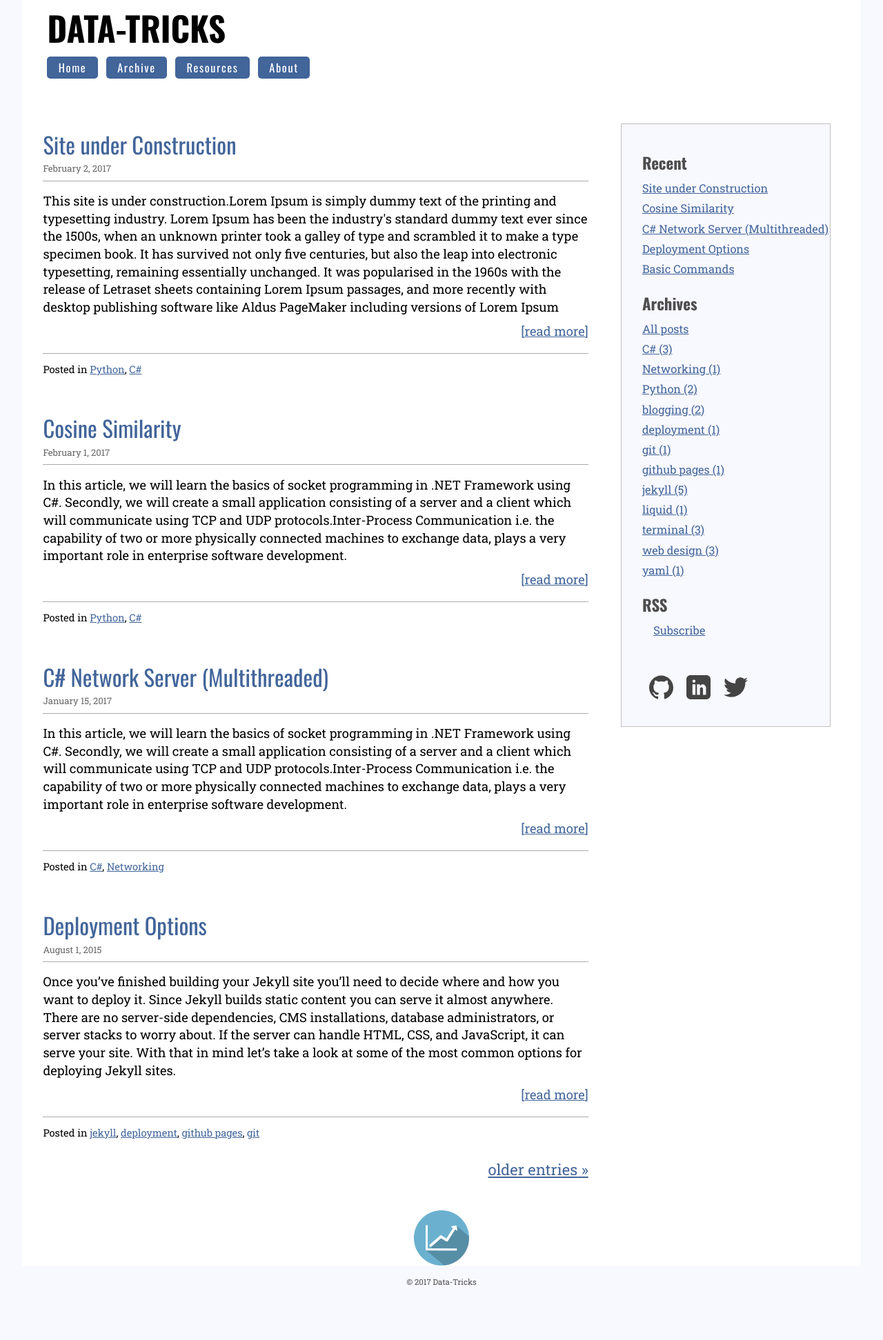
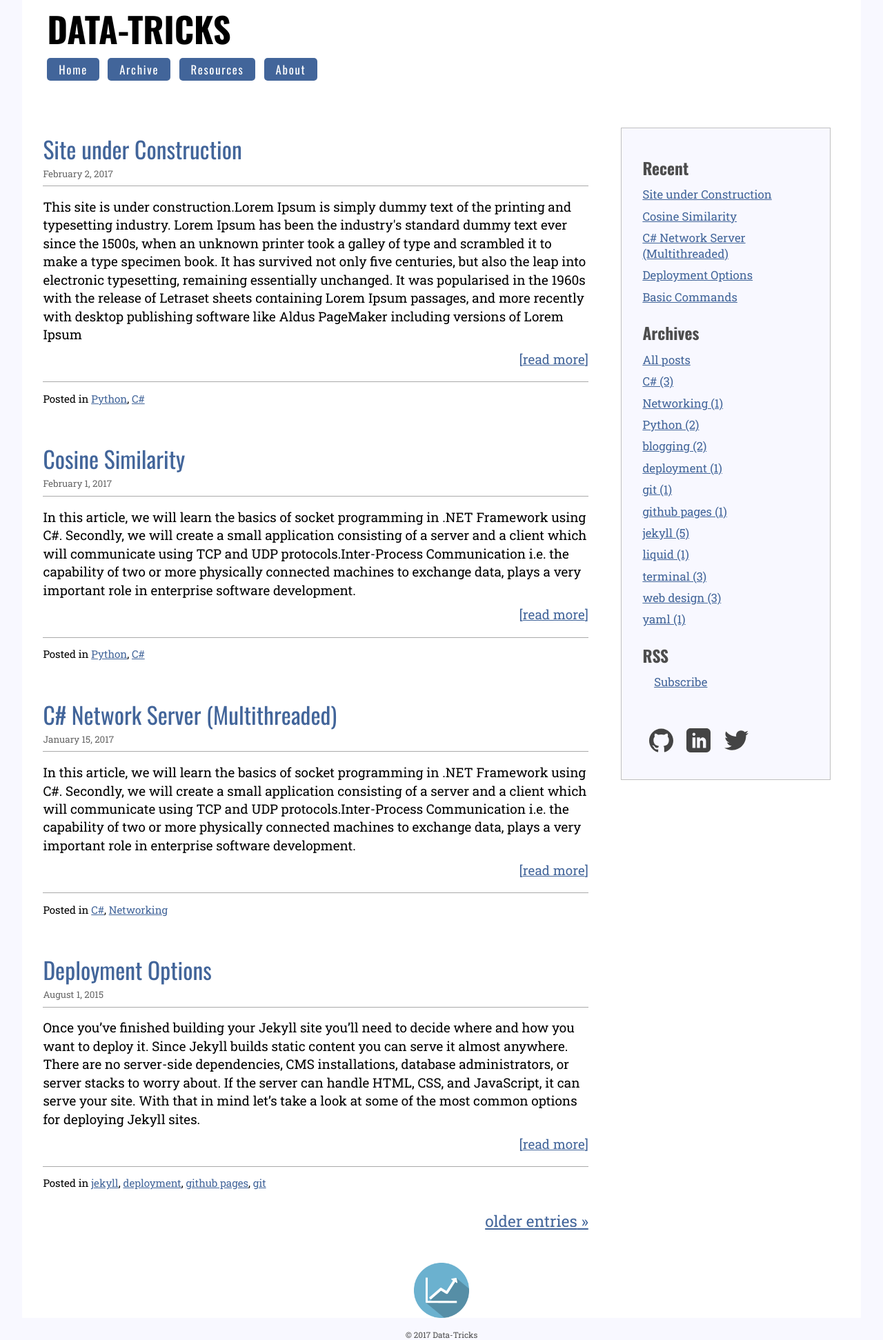
Before and after one commit to gitjit/gitjit.github.io, a Jekyll site: the page built from index.html, in a window 1280 px wide. Shown: the whole page at 69% size. Built offline with Jekyll 4.4.1, drawn with Linux system fonts in a browser that asks for light colours; the list of posts is cut into pages by our own code; before the commit the page ends 1866 px from its top, so only the background shows below that.

Commit message:
font-size

```diff
--- a/css/main.css
+++ b/css/main.css
@@ -282,7 +282,7 @@ th {
   Global settings
 -----------------------------------------------------*/
 body {
-	font: 102% 'Roboto Slab', Georgia, serif;
+	font: 105% 'Roboto Slab', Georgia, serif;
 	background: white;
 	direction: ltr;
 }
```
